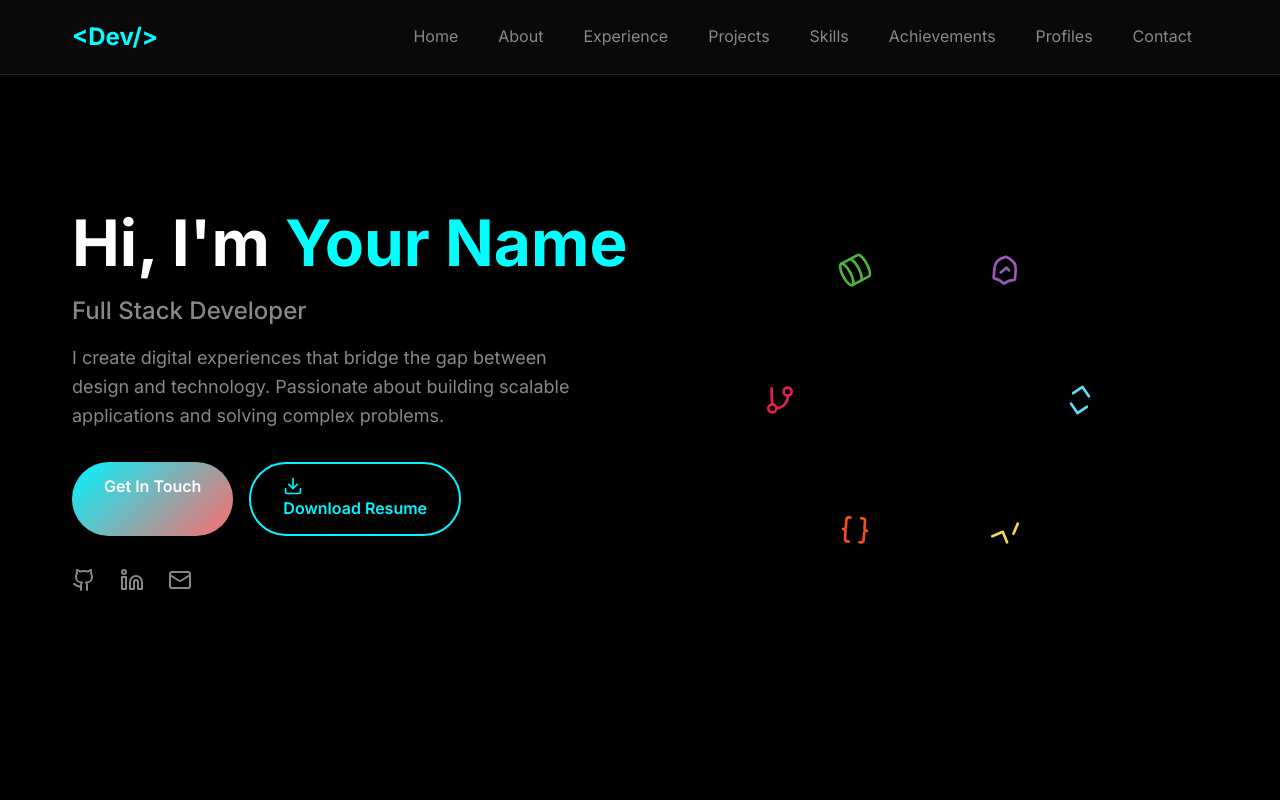
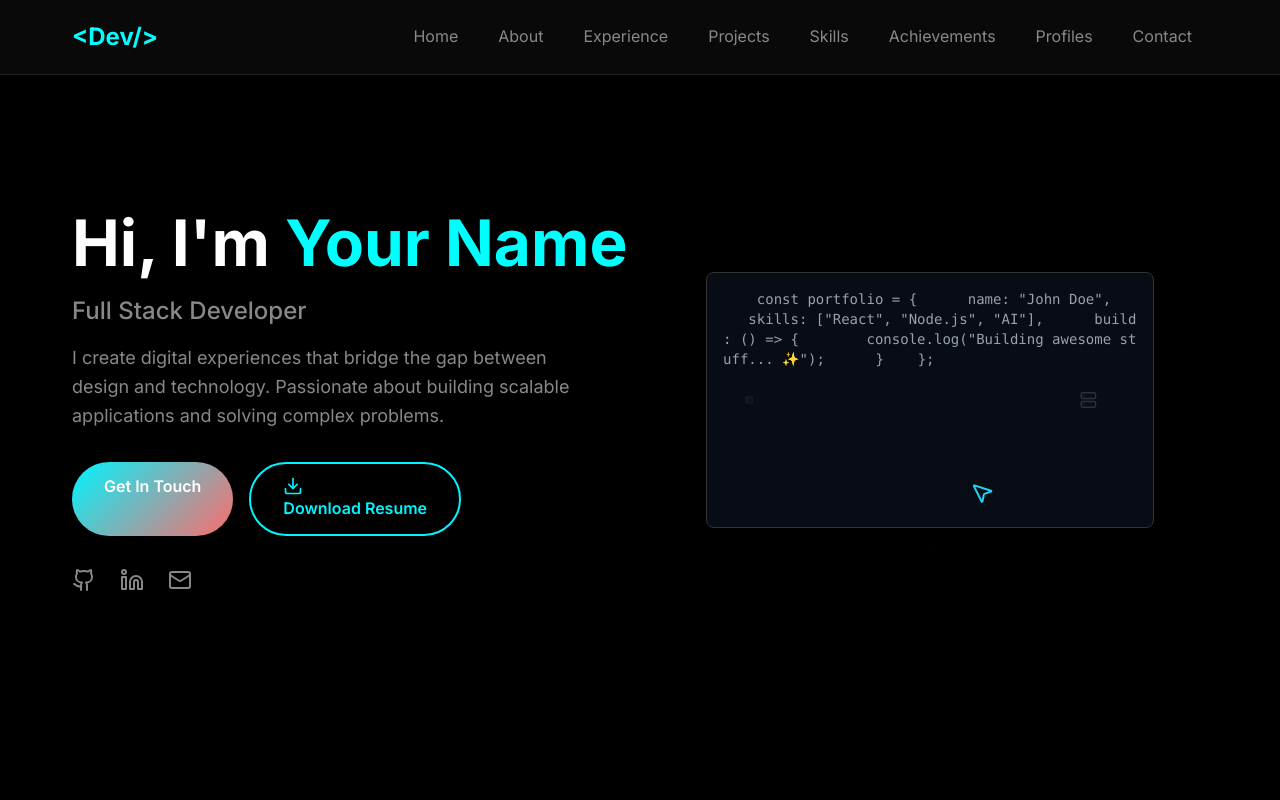
Before and after one commit to himavarshini28/port, a React (Vite) app: page / in a window 1280 px wide. Shown: the top 800 px of the page. Built offline with nearby package versions, Linux system fonts and the light colour scheme.

Commit message:
feat: Replace hero animation with techie-focused animation

```diff
--- a/src/components/HeroAnimation.jsx
+++ /dev/null
@@ -1,71 +0,0 @@
-import React from 'react';
-import { motion } from 'framer-motion';
-import { Code, Terminal, Braces, GitBranch, Database, ShieldCheck } from 'lucide-react';
-
-const icons = [
-  { icon: <Code size={32} />, color: '#61DAFB' },
-  { icon: <Terminal size={32} />, color: '#F0DB4F' },
-  { icon: <Braces size={32} />, color: '#F24E1E' },
-  { icon: <GitBranch size={32} />, color: '#E0234E' },
-  { icon: <Database size={32} />, color: '#4DB33D' },
-  { icon: <ShieldCheck size={32} />, color: '#9B59B6' },
-];
-
-const HeroAnimation = () => {
-  return (
-    <div className="relative w-full h-full flex items-center justify-center">
-      <motion.div
-        className="absolute w-64 h-64 bg-gradient-to-br from-cyan-500 to-blue-500 rounded-full"
-        animate={{
-          scale: [1, 1.1, 1],
-          rotate: [0, 180, 360],
-        }}
-        transition={{
-          duration: 20,
-          ease: "linear",
-          repeat: Infinity,
-        }}
-      />
-      <motion.div
-        className="absolute w-48 h-48 bg-gradient-to-br from-purple-500 to-pink-500 rounded-full"
-        animate={{
-          scale: [1, 1.2, 1],
-          rotate: [360, 180, 0],
-        }}
-        transition={{
-          duration: 25,
-          ease: "linear",
-          repeat: Infinity,
-          delay: 5,
-        }}
-      />
-      {icons.map((item, i) => (
-        <motion.div
-          key={i}
-          className="absolute"
-          style={{ color: item.color }}
-          initial={{ opacity: 0, scale: 0.5, x: 0, y: 0 }}
-          animate={{
-            x: Math.cos((i / icons.length) * 2 * Math.PI) * 150,
-            y: Math.sin((i / icons.length) * 2 * Math.PI) * 150,
-            rotate: Math.random() * 360,
-            scale: 1,
-            opacity: 1,
-          }}
-          transition={{
-            duration: 4,
-            ease: "circOut",
-            delay: i * 0.3,
-            repeat: Infinity,
-            repeatType: 'reverse',
-            repeatDelay: 5
-          }}
-        >
-          {item.icon}
-        </motion.div>
-      ))}
-    </div>
-  );
-};
-
-export default HeroAnimation;
--- a/src/components/HeroSection.jsx
+++ b/src/components/HeroSection.jsx
@@ -1,6 +1,6 @@
 import React from 'react';
 import { Github, Linkedin, Mail, Download } from 'lucide-react';
-import HeroAnimation from './HeroAnimation';
+import TechieAnimation from './TechieAnimation';
 
 const HeroSection = () => {
   return (
@@ -60,7 +60,7 @@ const HeroSection = () => {
 
           {/* Right Side - Animation */}
           <div className="flex justify-center items-center">
-            <HeroAnimation />
+            <TechieAnimation />
           </div>
         </div>
       </div>
--- /dev/null
+++ b/src/components/TechieAnimation.jsx
@@ -0,0 +1,114 @@
+import React from 'react';
+import { motion } from 'framer-motion';
+import { Code, Terminal, GitBranch, Database, ShieldCheck, Cpu, Server, MousePointer2 } from 'lucide-react';
+
+const TechieAnimation = () => {
+  const codeString = `
+    const portfolio = {
+      name: "John Doe",
+      skills: ["React", "Node.js", "AI"],
+      build: () => {
+        console.log("Building awesome stuff... ✨");
+      }
+    };
+  `;
+
+  const characters = codeString.split('');
+
+  const container = {
+    hidden: { opacity: 0 },
+    visible: (i = 1) => ({
+      opacity: 1,
+      transition: { staggerChildren: 0.02, delayChildren: i * 0.3 },
+    }),
+  };
+
+  const child = {
+    visible: {
+      opacity: 1,
+      y: 0,
+      transition: {
+        type: 'spring',
+        damping: 12,
+        stiffness: 100,
+      },
+    },
+    hidden: {
+      opacity: 0,
+      y: 20,
+      transition: {
+        type: 'spring',
+        damping: 12,
+        stiffness: 100,
+      },
+    },
+  };
+
+  const icons = [
+    { icon: <Code />, x: -150, y: -80, delay: 0.5 },
+    { icon: <Terminal />, x: 150, y: -40, delay: 1 },
+    { icon: <GitBranch />, x: -120, y: 80, delay: 1.5 },
+    { icon: <Database />, x: 180, y: 100, delay: 2 },
+    { icon: <ShieldCheck />, x: 0, y: 150, delay: 2.5 },
+    { icon: <Cpu />, x: -200, y: 0, delay: 3 },
+    { icon: <Server />, x: 200, y: 0, delay: 3.5 },
+  ];
+
+  return (
+    <div className="relative w-full h-full flex items-center justify-center">
+      <motion.div
+        className="font-mono text-xs md:text-sm text-gray-400 p-4 rounded-lg bg-gray-900/50 border border-gray-700 w-full max-w-md h-64 overflow-hidden"
+        variants={container}
+        initial="hidden"
+        animate="visible"
+      >
+        {characters.map((char, index) => (
+          <motion.span key={index} variants={child} style={{ display: 'inline-block', whiteSpace: 'pre' }}>
+            {char}
+          </motion.span>
+        ))}
+      </motion.div>
+
+      <motion.div
+        className="absolute text-cyan-400"
+        animate={{
+          x: [0, 100, 50, -80, 0],
+          y: [0, -50, 100, 50, 0],
+          rotate: [0, 10, -5, 10, 0],
+        }}
+        transition={{
+          duration: 15,
+          ease: 'easeInOut',
+          repeat: Infinity,
+        }}
+      >
+        <MousePointer2 size={24} />
+      </motion.div>
+
+      {icons.map((item, i) => (
+        <motion.div
+          key={i}
+          className="absolute text-gray-500"
+          initial={{ opacity: 0, scale: 0 }}
+          animate={{
+            x: item.x,
+            y: item.y,
+            opacity: [0, 0.5, 0],
+            scale: [0, 1, 0],
+          }}
+          transition={{
+            duration: 5,
+            ease: 'easeInOut',
+            repeat: Infinity,
+            repeatDelay: 8,
+            delay: item.delay,
+          }}
+        >
+          {item.icon}
+        </motion.div>
+      ))}
+    </div>
+  );
+};
+
+export default TechieAnimation;
```
